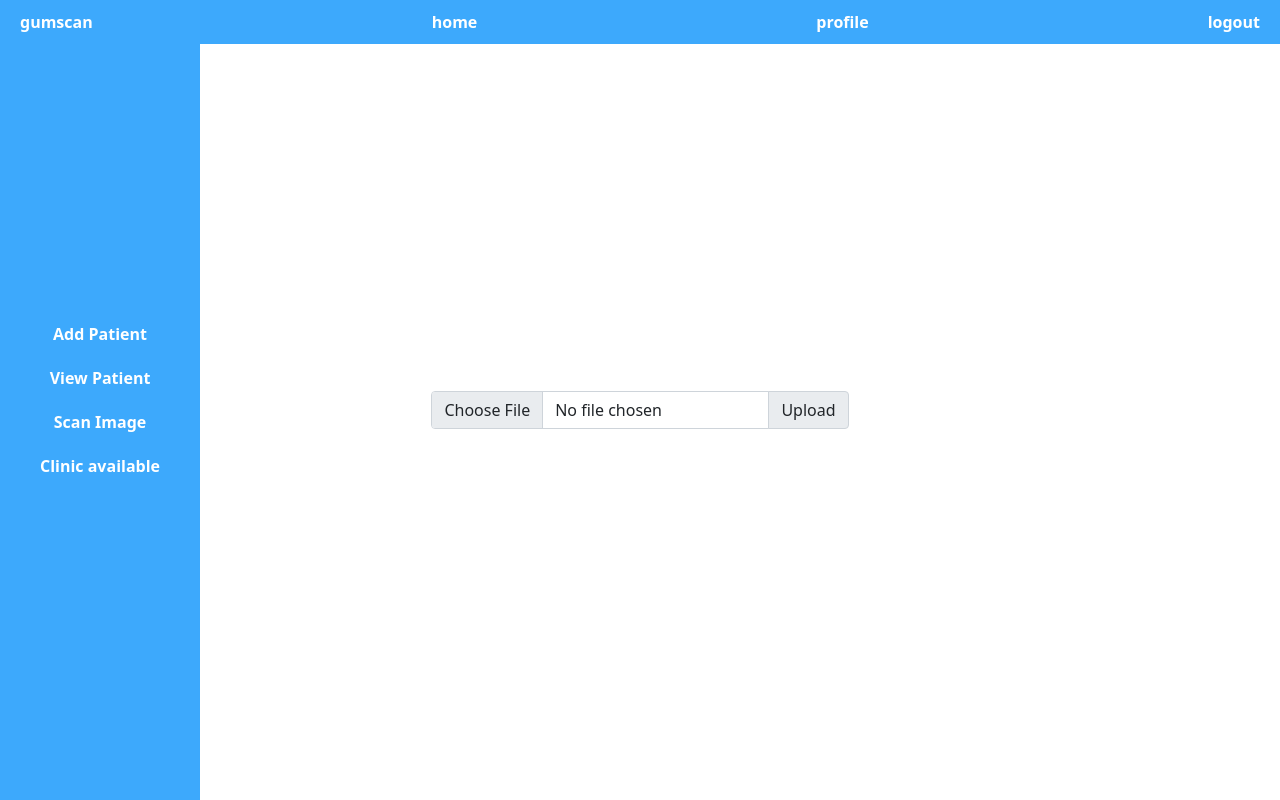
After one commit to trevor-ngugi/133996, a Django app: page /hello/scan-images in a window 1280 px wide. The commit adds this page. Run offline with Django 4.2, Linux system fonts and the light colour scheme.

Commit message:
edited the scanning page

```diff
--- a/dentalCNN/webCNN/static/webstyles/home.css
+++ b/dentalCNN/webCNN/static/webstyles/home.css
@@ -74,3 +74,24 @@ body, h1, p, ul, li, a {
 .content p {
     font-size: 16px;
 }
+
+.file {
+    text-align: center;
+    margin-top: 20px;
+}
+
+.content .image-with-text {
+    display: flex;
+    align-items: center;
+}
+
+.content .image-with-text img {
+    max-width: 100%;
+    height: auto;
+    margin-right: 20px;
+}
+
+.content .image-with-text .text p {
+    font-size: 16px;
+    color: #333; /* Text color */
+}
--- /dev/null
+++ b/dentalCNN/webCNN/templates/world/scan.html
@@ -0,0 +1,24 @@
+{% extends "home/hLayout.html" %}
+{% load static %}
+{% block title %}
+<title>home</title>
+{% endblock title %}
+{% block styles %}
+<link
+  rel="stylesheet"
+  href="{% static 'webstyles/home.css' %}"
+/>
+{% endblock %}
+{% block body %}
+<div class="content">
+    <div class="file">
+
+
+    <div class="input-group ">
+        <input type="file" class="form-control" id="inputGroupFile02">
+        <label class="input-group-text" for="inputGroupFile02">Upload</label>
+      </div>
+    </div>
+</div>
+
+{% endblock %}
--- a/dentalCNN/webCNN/urls.py
+++ b/dentalCNN/webCNN/urls.py
@@ -15,6 +15,8 @@ urlpatterns = [
    path("patient-profile", views.patientProfile, name="patient_profile"),
    path("update-profile", views.updateProfile, name="update_profile"),
    path("home-new", views.homeNew, name="home_new"),
+   path("scan-images", views.scanImages, name="scan_images"),
+   path("prediction", views.prediction, name="prediction"),
     #  path("login-page",views.login,name="login-page")
    #  twillio
    path('register', views.register, name='register'),
--- a/dentalCNN/webCNN/views.py
+++ b/dentalCNN/webCNN/views.py
@@ -62,6 +62,12 @@ def updateProfile(request):
 
 def homeNew(request):
     return render(request, "home/home.html")
+
+def scanImages(request):
+    return render(request, "world/scan.html")
+
+def prediction(request):
+    return render(request, "world/prediction.html")
 
 
 def logout_view(request):
```
Also changed, not shown: dentalCNN/webCNN/templates/world/prediction.html (added, +26 -0 lines).
